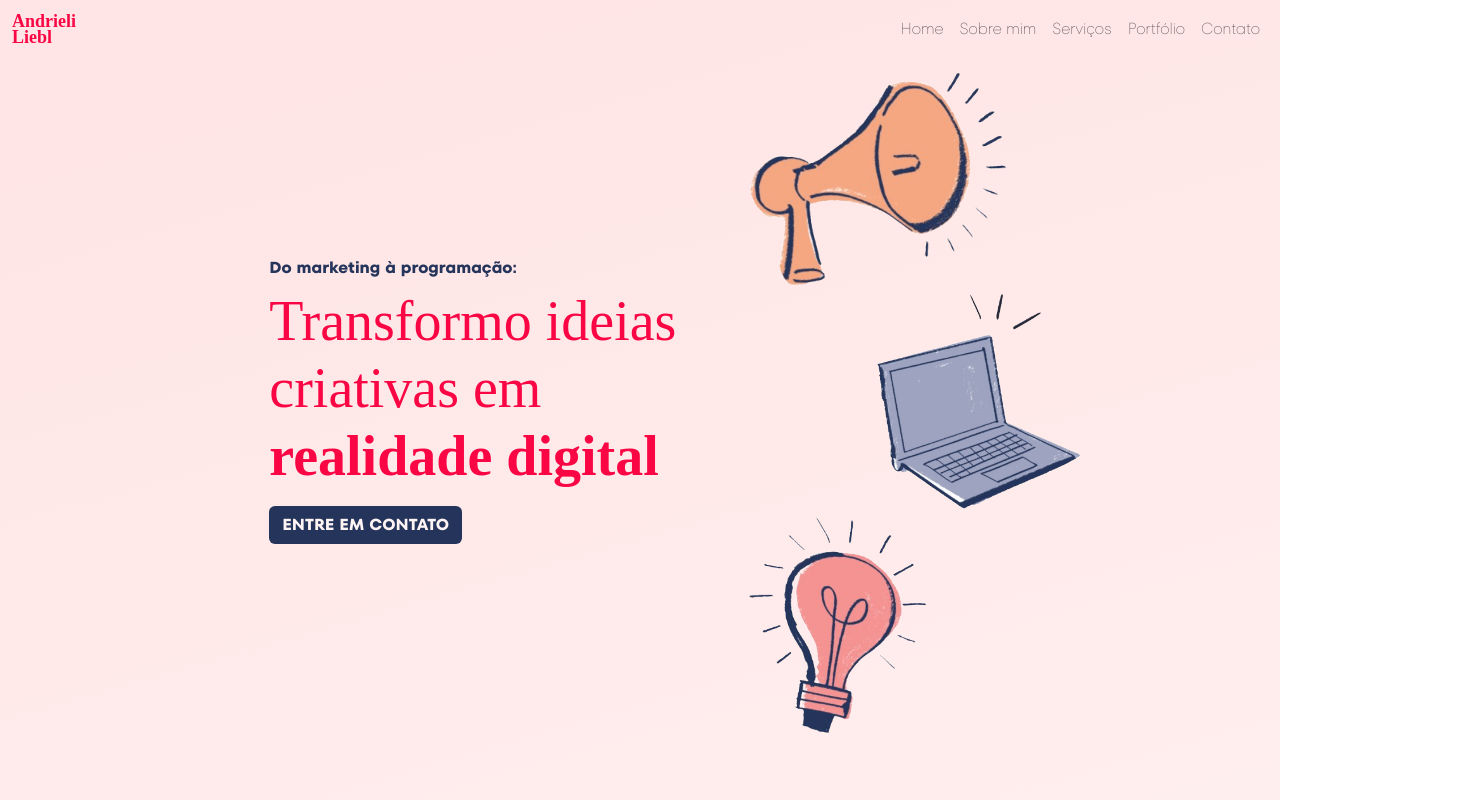
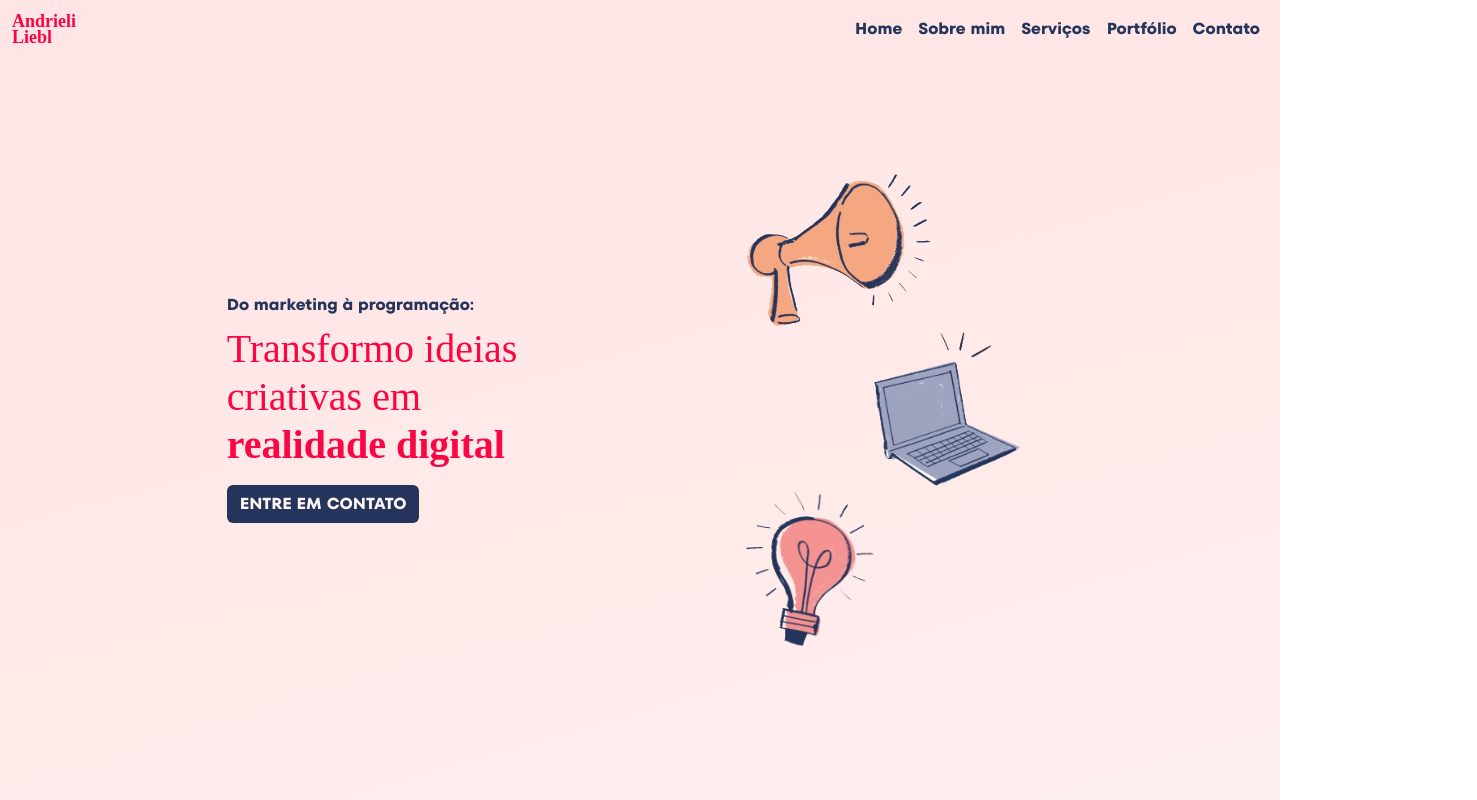
Before and after one commit to Andrieliliebl/Andrieliliebl-website, a plain HTML site: page index.html in a window 1280 px wide. Shown: the top 800 px of the page, 1477 px wide, since content can reach past the window. Drawn offline with nearby package versions, Linux system fonts and the light colour scheme; a web font is replaced by a local one.

Commit message:
Responsividade

```diff
--- a/index.html
+++ b/index.html
@@ -14,7 +14,7 @@
 </head>
 
 <body>
-    <section class="a-page">
+    <section class="a-page p-2 overflow-hidden">
 
 
         <nav class="navbar navbar-expand-lg fixed-top">
@@ -29,12 +29,12 @@
                     <div class="d-flex justify-content-end">
                         <button id="closeMenuBtn" class="btn d-lg-none"><i class="bi bi-x-lg"></i></button>
                     </div>
-                    <div class="navbar-nav ms-auto ">
-                        <a class="nav-link" href="#">Home</a>
-                        <a class="nav-link" href="#">Sobre mim</a>
-                        <a class="nav-link" href="#">Serviços</a>
-                        <a class="nav-link" href="#">Portfólio</a>
-                        <a class="nav-link" href="#">Contato</a>
+                    <div class="navbar-nav ms-auto">
+                        <a class="nav-link" href="#"><strong>Home</strong></a>
+                        <a class="nav-link" href="#"><strong>Sobre mim</strong></a>
+                        <a class="nav-link" href="#"><strong>Serviços</strong></a>
+                        <a class="nav-link" href="#"><strong>Portfólio</strong></a>
+                        <a class="nav-link" href="#"><strong>Contato</strong></a>
                     </div>
                 </div>
             </div>
@@ -42,24 +42,24 @@
 
         <section class="a-home d-flex align-items-center">
             <div class="container-fluid d-flex align-items-center">
-                <div class="col-12 offset-lg-2 col-lg-5 ps-5">
+                <div class="col-12 col-sm-7 offset-sm-1 col-md-6 offset-md-2 col-lg-5 offset-lg-2 col-xl-5 offset-xl-2 col-xxl-3 offset-xxl-4">
                     <div class="flex-column">
                         <p class="pb-2 a-p-bold">Do marketing à programação:</p>
                         <h1 class="a-color-red a-font-hagrid">Transformo ideias <br> criativas em <br>
-                            <spam class="a-color-red a-font-hagrid-bold">realidade digital</spam>
+                            <span class="a-color-red a-font-hagrid-bold">realidade digital</span>
                         </h1>
                         <button type="button" class="btn a-btn mt-2">ENTRE EM CONTATO</button>
                     </div>
                 </div>
-                <div class="col-lg-6 d-none d-lg-block">
+                <div class=" d-none d-sm-block col-sm-4 col-lg-5 col-xl-5 col-xxl-5">
                     <div class="flex-column align-items-center">
-                        <div class="a-icon">
+                        <div class="a-icon img-fluid">
                             <img src="assets/icon_megafone.png">
                         </div>
-                        <div class="a-icon a-ps-8">
+                        <div class="a-icon a-ps-8 img-fluid">
                             <img src="assets/icon_notebook.png">
                         </div>
-                        <div class="a-icon">
+                        <div class="a-icon img-fluid">
                             <img src="assets/icon_lampada.png">
                         </div>
                     </div>
@@ -67,8 +67,9 @@
             </div>
         </section>
 
+
         <section class="a-about-me d-flex align-items-center">
-            <div class="container-fluid d-flex align-items-start">
+            <div class="container d-flex align-items-start">
                 <div class="col-12 offset-lg-2 col-lg-6 ps-5">
                     <div class="flex-column">
                         <h1 class="a-strong a-color-white a-font-hagrid-bold pb-5">Sobre mim
@@ -92,7 +93,7 @@
                 </div>
                 <div class="col-lg-6 d-none d-lg-block">
                     <div class="flex-column align-items-center">
-                        <div class="a-pe-8">
+                        <div class="a-pe-8 img-fluid">
                             <img src="assets/sobre_mim.png">
                         </div>
                     </div>
--- a/style.css
+++ b/style.css
@@ -96,10 +96,6 @@
     color: #24345A;
 }
 
-h1 {
-    font-size: 7vh;
-}
-
 .a-about-me {
     height: 100vh;
     background-color:#FA0644;
@@ -129,7 +125,7 @@ h1 {
 }
 
 .a-icon img {
-    max-height: 28vh;
+    max-height: 24vh;
 }
 
 .a-home {
@@ -156,3 +152,45 @@ h1 {
 .a-ps-8 {
     padding-left: 10vw;
 }
+
+/* Small devices */
+@media (max-width: 575px) {
+    .a-icon img {
+        max-height: 10vh;
+    }
+
+}
+
+/* Medium devices */
+@media (min-width: 576px) and (max-width: 767px) {
+    .a-icon img {
+        max-height: 10vh;
+    }
+
+}
+
+/* Large devices */
+@media (min-width: 768px) and (max-width: 1199px) {
+    .a-icon img {
+        max-height: 15vh;
+    }
+
+}
+
+/* X-Large devices */
+@media (min-width: 1200px) and (max-width: 1399px) {
+    .a-icon img {
+        max-height: 20vh;
+    }
+
+}
+
+/* XX-Large devices */
+@media (min-width: 1400px) {
+
+    .a-icon img {
+        max-height: 20vh;
+    }
+
+
+}
```
